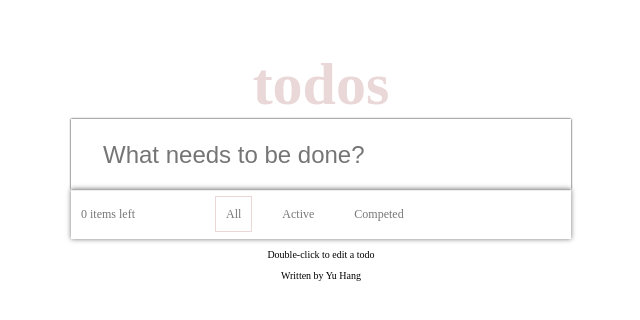
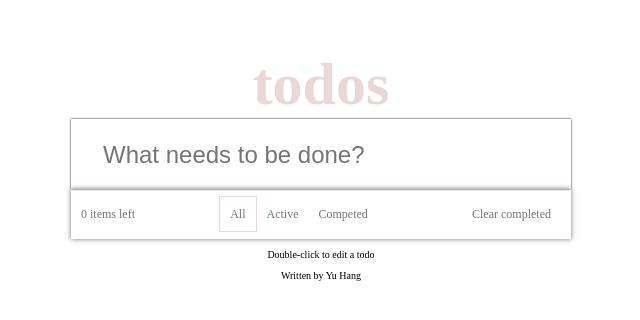
Before and after one commit to yhzhang99/exercise-todo, a Vue app: page / in a window 1280 px wide. Shown: the top 320 px of the page, without its empty margins (319-959 px from the left). Built offline with nearby package versions, Linux system fonts and the light colour scheme; a small style sheet from the web is missing.

Commit message:
feat: add Clear completed

```diff
--- a/src/components/TodoMain/TodoMain.vue
+++ b/src/components/TodoMain/TodoMain.vue
@@ -21,6 +21,7 @@
       @changeAll="changeAll"
       @changeActive="changeActive"
       @changeCompleted="changeCompleted"
+      @clearCom="clearCom"
     >
       {{ letfItems }}
     </todo-info>
@@ -74,6 +75,13 @@ export default {
     changeCompleted() {
       this.flag = 'completed';
     },
+    clearCom() {
+      for (let i in this.todoData) {
+        if (this.todoData[i].done == 1) {
+          this.todoData.splice(i, 1);
+        }
+      }
+    },
   },
   computed: {
     newTodoData() {
@@ -85,7 +93,7 @@ export default {
       return this.todoData.filter((item) => item.done == 1);
     },
 
-    letfItems: function () {
+    letfItems() {
       let num = 0;
       for (let i in this.todoData) {
         if (this.todoData[i].done == 0) {
--- a/src/components/TodoMain/coms/TodoInfo.vue
+++ b/src/components/TodoMain/coms/TodoInfo.vue
@@ -24,6 +24,9 @@
         >Competed</a
       >
     </div>
+    <div id="right" @click="clearCom">
+      <a href="javascript:;">Clear completed</a>
+    </div>
   </div>
 </template>
 
@@ -48,6 +51,9 @@ export default {
       this.index = 3;
       this.$emit('changeCompleted');
     },
+    clearCom() {
+      this.$emit('clearCom');
+    },
   },
 };
 </script>
@@ -55,11 +61,13 @@ export default {
 <style scoped>
 #info {
   display: flex;
+  box-sizing: border-box;
   align-items: center;
-  justify-content: left;
+  justify-content: space-between;
   width: 500px;
   height: 50px;
   line-height: 50px;
+  padding: 0 10px 0 10px;
   margin: 0 auto;
   box-shadow: 0 0 5px;
   font-size: 12px;
@@ -69,11 +77,6 @@ export default {
         width: 200px;
         height: 50px;
       } */
-#left {
-  margin-left: 10px;
-  margin-right: 70px;
-}
-
 a,
 a:link,
 a:visited,
@@ -84,7 +87,6 @@ a:active {
 }
 a {
   padding: 10px;
-  margin: 10px;
 }
 .now {
   border: 1px solid #ead7d7;
```
